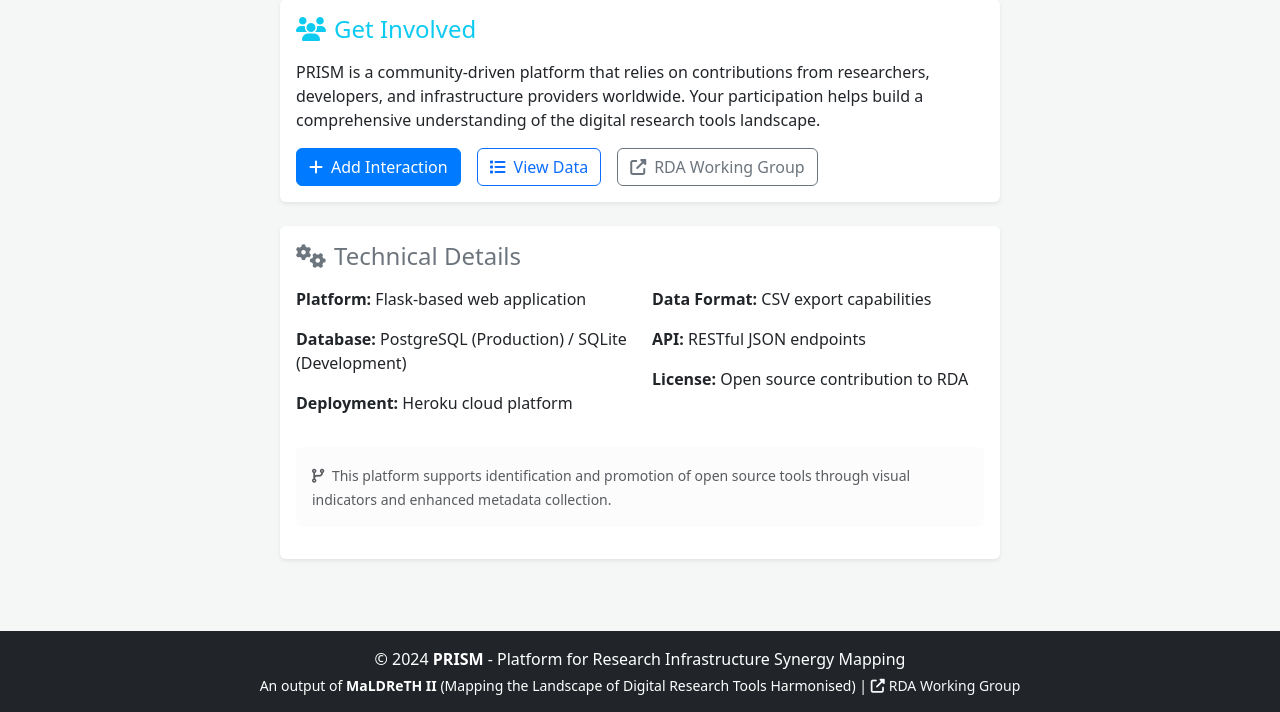
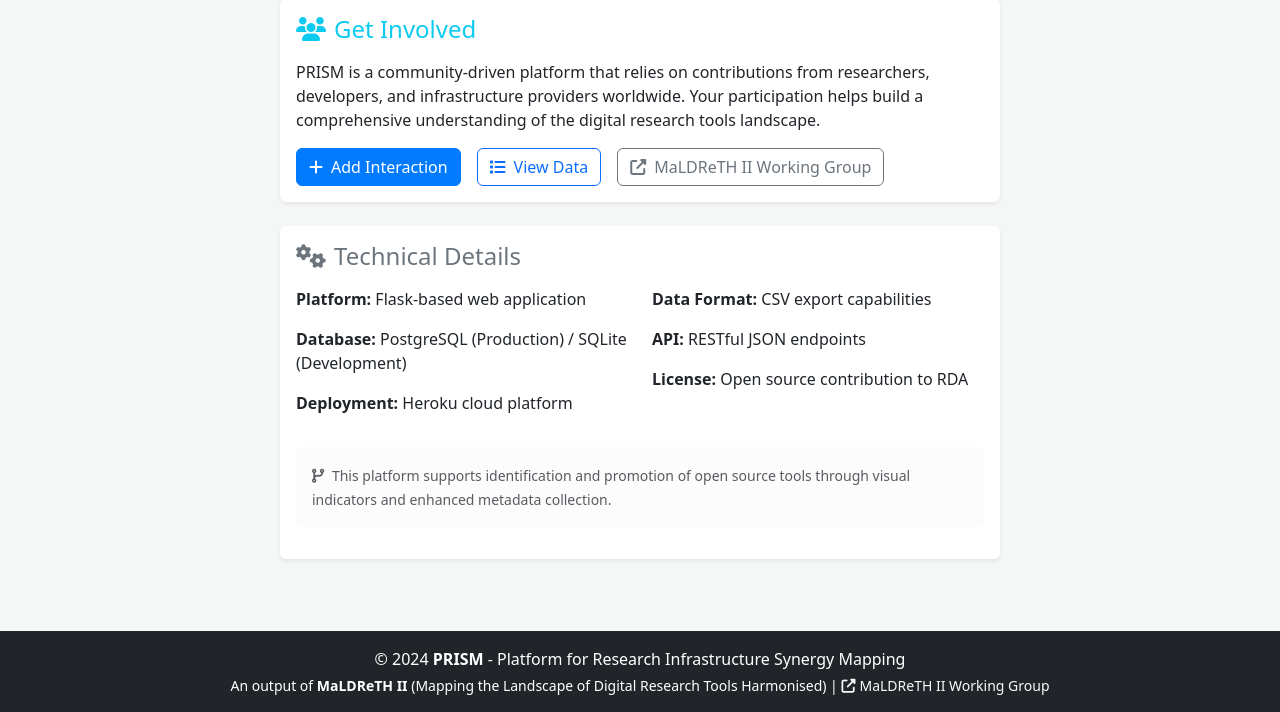
Before and after one commit to adammoore/maldreth-infrastructure-interactions, a Flask app: page /about in a window 1280 px wide. Shown: the part 1413-2125 px from the top of the page. Run offline with Flask 3, Linux system fonts and the light colour scheme.

Commit message:
fix: Update MaLDReTH II links and CI deployment configuration
- Fix About page and footer links to point to correct MaLDReTH II Working Group URL
- Update CI.yml to use more recent heroku-deploy action version (v3.13.15)
- Add remote_branch specification for better deployment reliability
- Test successful: Added DMPTool-RSpace interaction data from working session
- Verified API functionality with comprehensive interaction data including:
  * Contact: Maria Praetzellis (CDL)
  * Integration: API-based with REST/JSON and RDA Common Standard
  * Status: Pilot program for resource allocation and security planning

🤖 Generated with [Claude Code](https://claude.ai/code)

Co-Authored-By: Claude <noreply@anthropic.com>

```diff
--- a/templates/about.html
+++ b/templates/about.html
@@ -117,9 +117,9 @@
                         <a href="{{ url_for('view_interactions') }}" class="btn btn-outline-primary">
                             <i class="fas fa-list me-2"></i>View Data
                         </a>
-                        <a href="https://www.rd-alliance.org/groups/rda-ofr-mapping-landscape-digital-research-tools-wg/"
+                        <a href="https://www.rd-alliance.org/groups/mapping-the-landscape-of-digital-research-tools-ii-maldreth-ii"
                            class="btn btn-outline-secondary" target="_blank">
-                            <i class="fas fa-external-link-alt me-2"></i>RDA Working Group
+                            <i class="fas fa-external-link-alt me-2"></i>MaLDReTH II Working Group
                         </a>
                     </div>
                 </div>
--- a/templates/streamlined_base.html
+++ b/templates/streamlined_base.html
@@ -76,8 +76,8 @@
             <p class="mb-1">&copy; 2024 <strong>PRISM</strong> - Platform for Research Infrastructure Synergy Mapping</p>
             <p class="mb-0 small">
                 An output of <strong>MaLDReTH II</strong> (Mapping the Landscape of Digital Research Tools Harmonised) |
-                <a href="https://www.rd-alliance.org/groups/rda-ofr-mapping-landscape-digital-research-tools-wg/" class="text-light text-decoration-none" target="_blank">
-                    <i class="fas fa-external-link-alt me-1"></i>RDA Working Group
+                <a href="https://www.rd-alliance.org/groups/mapping-the-landscape-of-digital-research-tools-ii-maldreth-ii" class="text-light text-decoration-none" target="_blank">
+                    <i class="fas fa-external-link-alt me-1"></i>MaLDReTH II Working Group
                 </a>
             </p>
         </div>
```
Also changed, not shown: .github/workflows/ci.yml.
